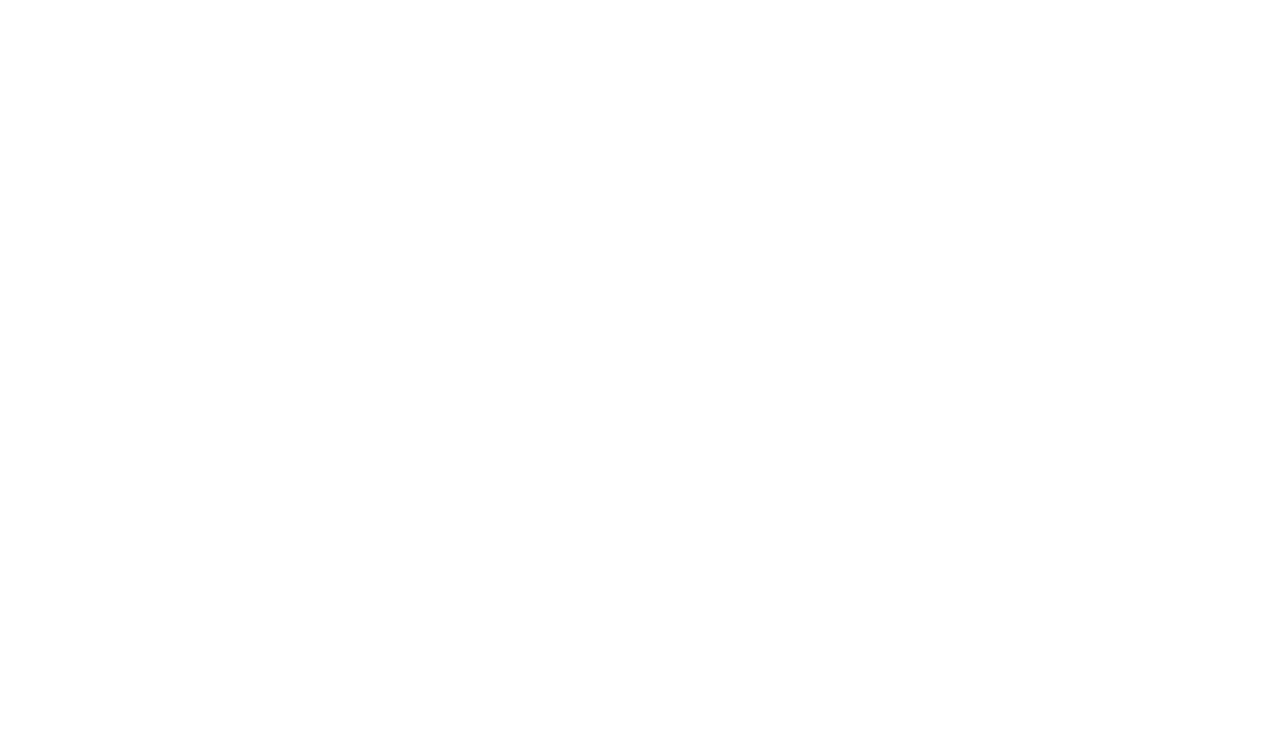
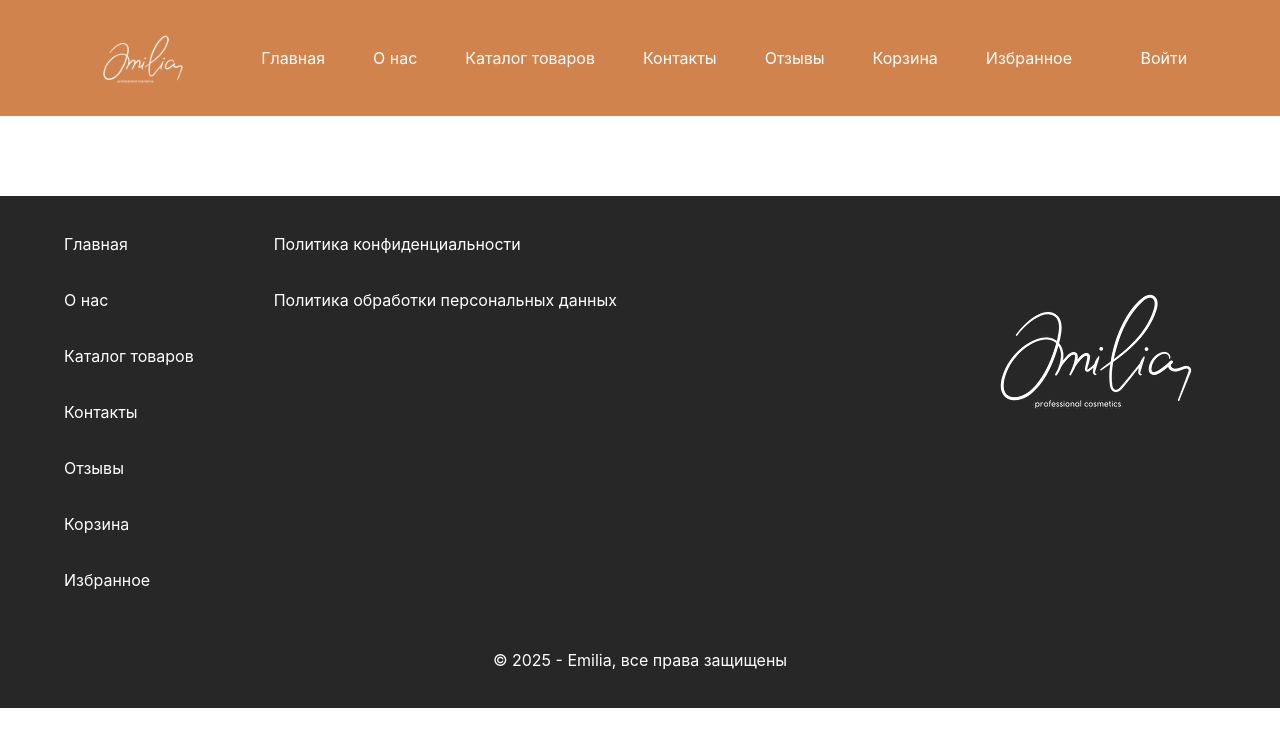
Before and after one commit to Annddreyy/magazine, a React (Create React App) app: page /favorites in a window 1280 px wide. Before the commit this address had no page. Shown: the top 746 px of the page. Built offline with nearby package versions, Linux system fonts and the light colour scheme.

Commit message:
feat: add favority page

```diff
--- a/src/App.jsx
+++ b/src/App.jsx
@@ -6,6 +6,7 @@
 import About from './pages/About';
 import Reviews from './pages/Reviews';
 import Bin from './pages/Bin';
+import Favority from './pages/Favority';
 
 function App() {
     return (
@@ -16,6 +17,7 @@
             <Route path='/about' element={ <About /> } />
             <Route path='/reviews' element={ <Reviews /> } />
             <Route path='/bin' element={ <Bin /> } />
+            <Route path='/favorites' element={ <Favority /> } />
         </Routes>
     )
 }
--- /dev/null
+++ b/src/pages/Favority.jsx
@@ -0,0 +1,14 @@
+import HeaderContainer from './../components/common/Header/HeaderContainer';
+import FooterContainer from './../components/common/Footer/FooterContainer';
+
+const Favority = () => {
+    return (
+        <div>
+            <HeaderContainer />
+
+            <FooterContainer />
+        </div>
+    )
+};
+
+export default Favority;
```
